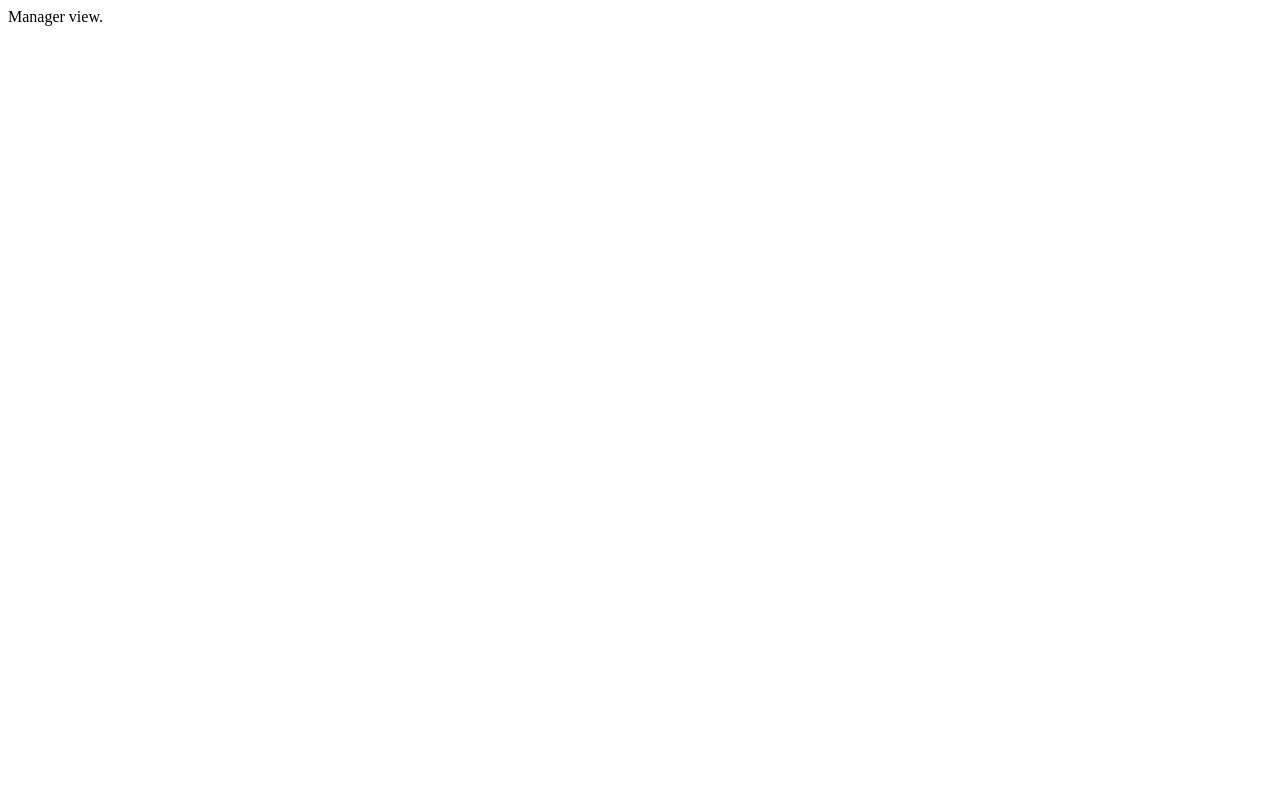
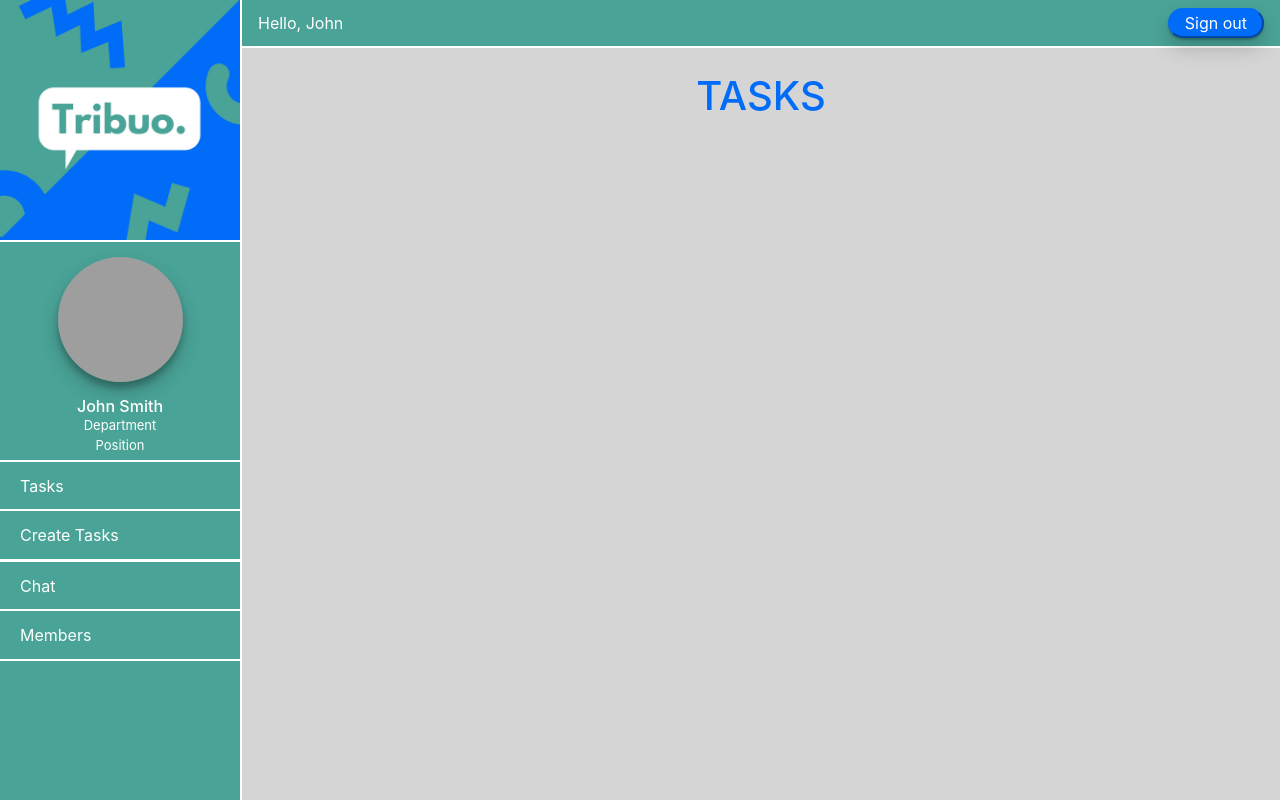
Before and after one commit to jaye-j/Tribuo, a Node server app: page /manager in a window 1280 px wide. Before the commit the page is almost empty. Run offline with Node 20, Linux system fonts and the light colour scheme; some libraries are stand-ins or nearby versions; grey boxes are pictures that could not be loaded.

Commit message:
styled manager view still needs some work

```diff
--- a/public/style/employee.css
+++ b/public/style/style.css
@@ -64,6 +64,7 @@ body {
     height: 125px;
     width: 125px;
     margin: 15px;
+    box-shadow: 0 10px 20px rgba(0, 0, 0, 0.19), 0 6px 6px rgba(0, 0, 0, 0.23);
 }
 .profilecontent-con{
     display: flex;
@@ -104,10 +105,12 @@ body {
     border-radius: 35px;
     padding-left: 15px;
     padding-right: 15px;
+    box-shadow: 0 10px 20px rgba(0, 0, 0, 0.19), 0 2px 2px rgba(0, 0, 0, 0.23);
 }
 .botpad{
     padding-bottom: 5px;
 }
 .content-title{
     color: #006CF8;
+    text-align: center;
 }
--- a/views/employee.ejs
+++ b/views/employee.ejs
@@ -7,7 +7,7 @@
     <meta name="viewport" content="width=device-width, initial-scale=1, shrink-to-fit=no">
 
     <!-- Bootstrap CSS -->
-    <link rel="stylesheet" href="/style/employee.css">
+    <link rel="stylesheet" href="/style/style.css">
     <link rel="stylesheet" href="https://stackpath.bootstrapcdn.com/bootstrap/4.3.1/css/bootstrap.min.css" integrity="sha384-ggOyR0iXCbMQv3Xipma34MD+dH/1fQ784/j6cY/iJTQUOhcWr7x9JvoRxT2MZw1T" crossorigin="anonymous">
   </head>
   <body>
@@ -41,7 +41,7 @@
       <!-- Page Content -->
       <div id="page-content-wrapper">
         <nav class="navbar navbar-expand-lg navbar-light bggreen borderbot">
-          <div style="color: white;">Hello, Jaye</div>
+          <div style="color: white;">Hello, John</div>
           <div class="collapse navbar-collapse" id="navbarSupportedContent">
             <ul class="navbar-nav ml-auto mt-2 mt-lg-0">
                 <button class="logoutbtn" id="menu-toggle">Sign out</button>
--- a/views/manager.ejs
+++ b/views/manager.ejs
@@ -1,11 +1,78 @@
-<!DOCTYPE html>
+<!doctype html>
 <html lang="en">
   <head>
-    <meta charset="UTF-8" />
-    <meta name="viewport" content="width=device-width, initial-scale=1.0" />
-    <title>Document</title>
+    <title>Title</title>
+    <!-- Required meta tags -->
+    <meta charset="utf-8">
+    <meta name="viewport" content="width=device-width, initial-scale=1, shrink-to-fit=no">
+
+    <!-- Bootstrap CSS -->
+    <link rel="stylesheet" href="/style/style.css">
+    <link rel="stylesheet" href="https://stackpath.bootstrapcdn.com/bootstrap/4.3.1/css/bootstrap.min.css" integrity="sha384-ggOyR0iXCbMQv3Xipma34MD+dH/1fQ784/j6cY/iJTQUOhcWr7x9JvoRxT2MZw1T" crossorigin="anonymous">
   </head>
   <body>
-    Manager view.
+    <div class="d-flex bgblue" id="wrapper">
+
+      <!-- Sidebar -->
+      <div class="bggreen borderR" id="sidebar-wrapper">
+        <div class="sidebar-heading">
+          <img class="logo borderbot" src="/images/TRIBUO.png" alt="">
+        </div>
+        <div class="list-group list-group-flush bggreen">
+          <div class="profileimg-container bggreen">
+            <img class="profileimg" src="http://placecorgi.com/180/180" alt="">
+          </div>
+          <div class="profilecontent-con">
+            <h6 class="profilecontent">John Smith</h6>
+          </div>
+          <div class="profilecontent-con">
+            <p class="profilecontent profilesize">Department</p>
+          </div>
+          <div class="profilecontent-con">
+            <p class="profilecontent profilesize botpad">Position</p>
+          </div>
+          <a href="#" style="color: white; text-decoration: none;" class="list-group-items list-group-items-action bordertop">Tasks</a>
+          <a href="#" style="color: white; text-decoration: none;" class="list-group-items list-group-items-action bordertop borderbot">Create Tasks</a>
+          <a href="#" style="color: white; text-decoration: none;" class="list-group-items list-group-items-action bordertop">Chat</a>
+          <a href="#" style="color: white; text-decoration: none;" class="list-group-items list-group-items-action bordertop borderbot">Members</a>
+        </div>
+      </div>
+      <!-- /#sidebar-wrapper -->
+
+      <!-- Page Content -->
+      <div id="page-content-wrapper">
+        <nav class="navbar navbar-expand-lg navbar-light bggreen borderbot">
+          <div style="color: white;">Hello, John</div>
+          <div class="collapse navbar-collapse" id="navbarSupportedContent">
+            <ul class="navbar-nav ml-auto mt-2 mt-lg-0">
+                <button class="logoutbtn" id="menu-toggle">Sign out</button>
+            </ul>
+          </div>
+        </nav>
+        <div class="container-fluid">
+          <h1 class="mt-4 content-title">TASKS</h1>
+
+        </div>
+      </div>
+      <!-- /#page-content-wrapper -->
+
+    </div>
+    <!-- /#wrapper -->
+
+    <!-- Bootstrap core JavaScript -->
+    <script src="vendor/jquery/jquery.min.js"></script>
+    <script src="vendor/bootstrap/js/bootstrap.bundle.min.js"></script>
+
+    <!-- Menu Toggle Script -->
+    <script>
+      $("#menu-toggle").click(function(e) {
+        e.preventDefault();
+        $("#wrapper").toggleClass("toggled");
+      });
+    </script>
+    <!-- jQuery first, then Popper.js, then Bootstrap JS -->
+    <script src="https://code.jquery.com/jquery-3.3.1.slim.min.js" integrity="sha384-q8i/X+965DzO0rT7abK41JStQIAqVgRVzpbzo5smXKp4YfRvH+8abtTE1Pi6jizo" crossorigin="anonymous"></script>
+    <script src="https://cdnjs.cloudflare.com/ajax/libs/popper.js/1.14.7/umd/popper.min.js" integrity="sha384-UO2eT0CpHqdSJQ6hJty5KVphtPhzWj9WO1clHTMGa3JDZwrnQq4sF86dIHNDz0W1" crossorigin="anonymous"></script>
+    <script src="https://stackpath.bootstrapcdn.com/bootstrap/4.3.1/js/bootstrap.min.js" integrity="sha384-JjSmVgyd0p3pXB1rRibZUAYoIIy6OrQ6VrjIEaFf/nJGzIxFDsf4x0xIM+B07jRM" crossorigin="anonymous"></script>
   </body>
 </html>
```
